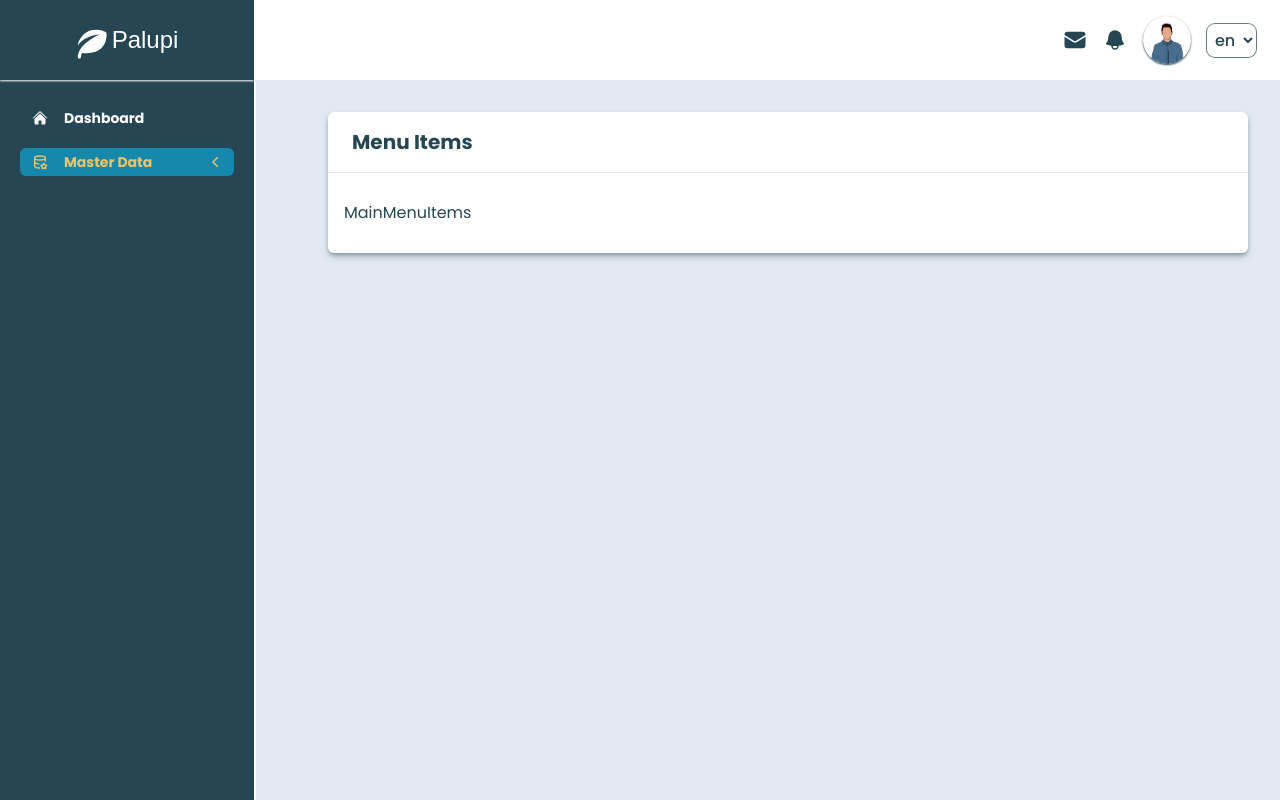
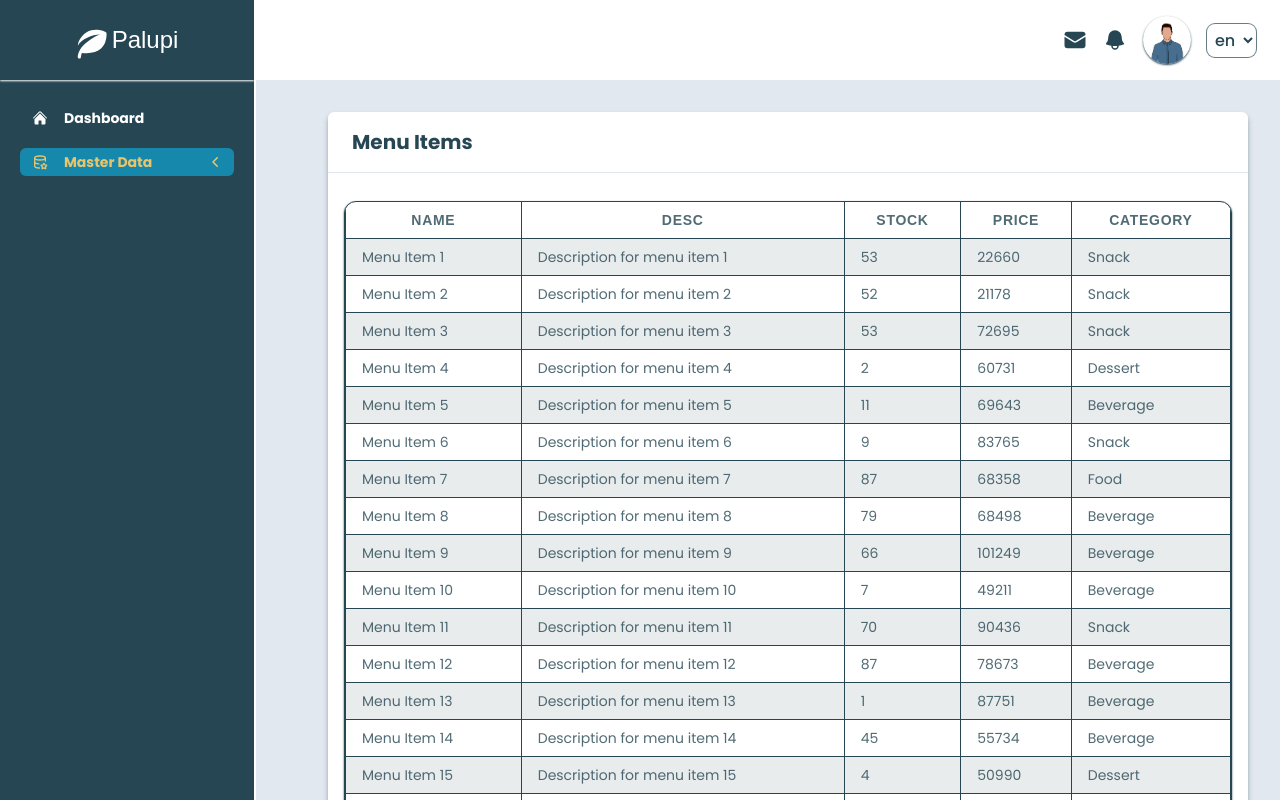
Before and after one commit to Azukii09/palupi, a Next.js app in the folder frontend/: page /en/master/menu-items in a window 1280 px wide. Shown: the top 800 px of the page. Built offline with nearby package versions, Linux system fonts and the light colour scheme; a web font is replaced by a local one.

Commit message:
#13 - **feat(menu-items): integrate `Table` in `MainMenuItems` with dummy data**
- Added `Table` component to display structured menu item data.
- Introduced `dummyData` for mock representation of menu item attributes (name, description, stock, price, category).

```diff
--- a/frontend/features/menu_items/component/MainMenuItems.tsx
+++ b/frontend/features/menu_items/component/MainMenuItems.tsx
@@ -1,7 +1,18 @@
 import React from 'react';
 import BasicCard from "@/component/util/base/BasicCard";
+import Table from "@/component/util/base/Table";
 
 export default function MainMenuItems() {
+  const dummyData = Array.from({length: 50}, (_, index) => ({
+    name: `Menu Item ${index + 1}`,
+    desc: `Description for menu item ${index + 1}`,
+    stock: Math.floor(Math.random() * 100),
+    price: Math.floor(Math.random() * 100000) + 10000,
+    category: ['Food', 'Beverage', 'Dessert', 'Snack'][Math.floor(Math.random() * 4)]
+  }));
+
+  console.log(dummyData)
+
   return (
     <BasicCard>
       <BasicCard.title>
@@ -12,7 +23,7 @@ export default function MainMenuItems() {
       <BasicCard.content
         haveFooter={false}
       >
-        MainMenuItems
+        <Table data={dummyData} variants={"strip"}/>
       </BasicCard.content>
     </BasicCard>
   );
```
